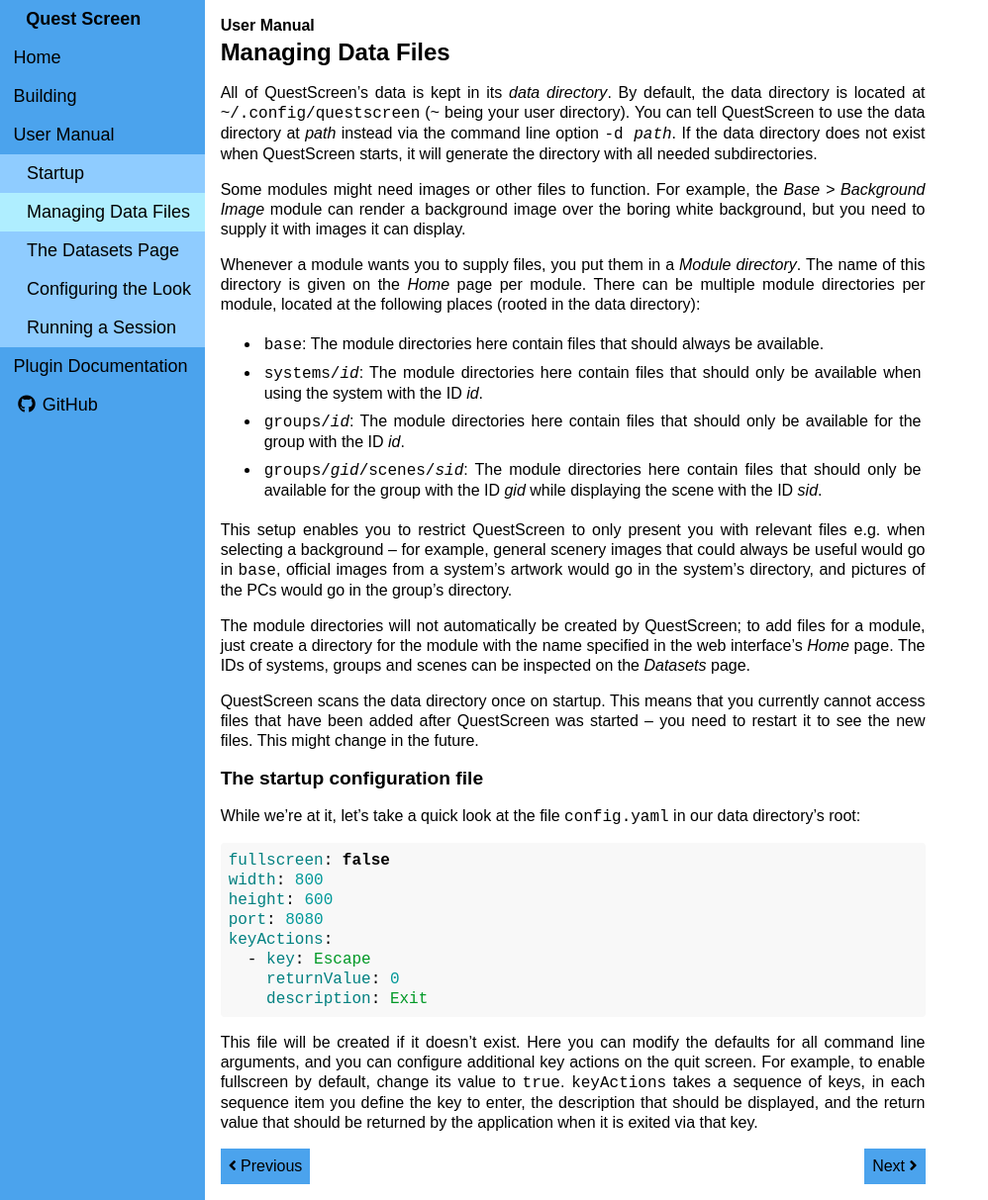
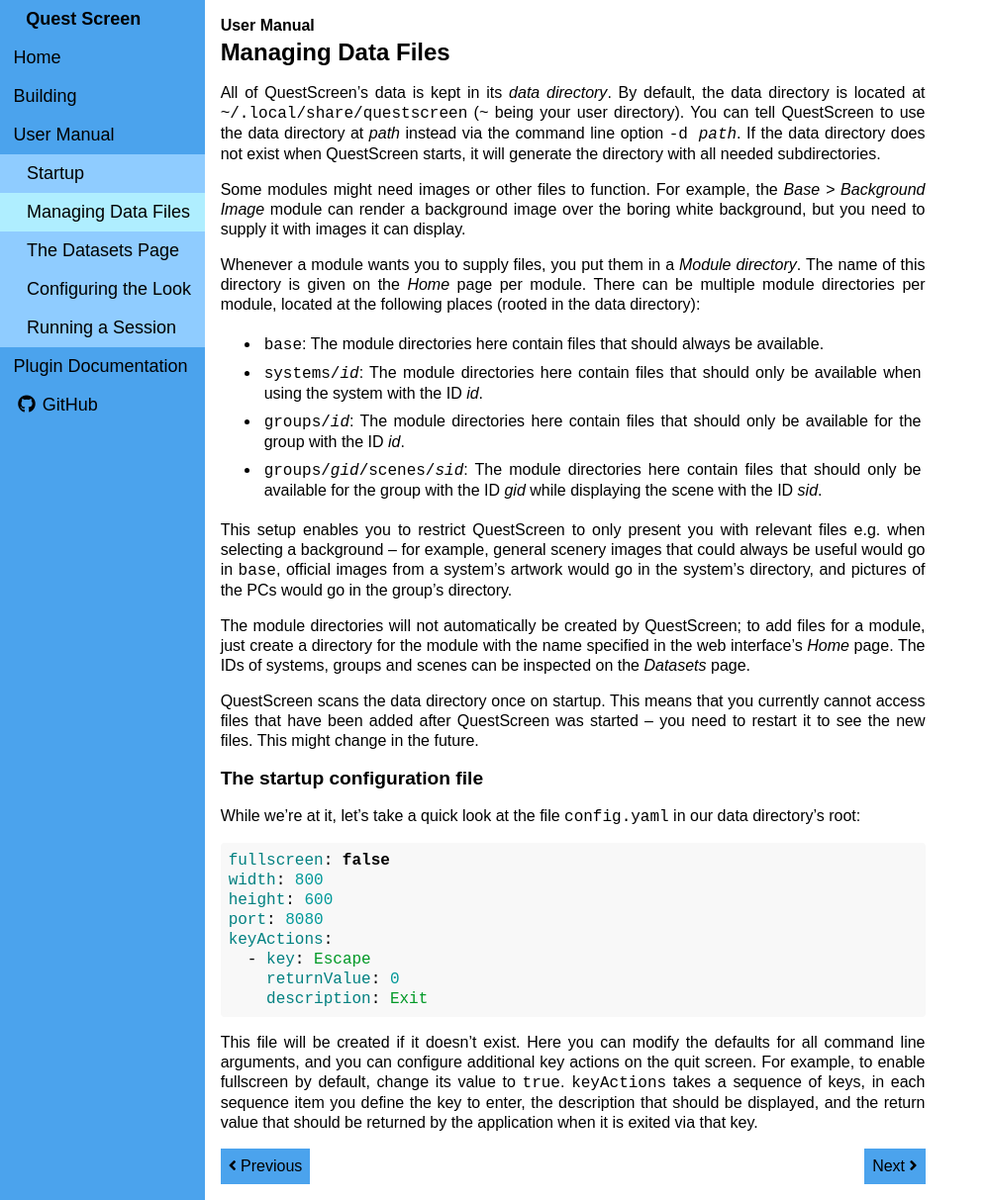
Before and after one commit to QuestScreen/website, a Jekyll site: the page built from manual/files.md, in a window 1280 px wide. Shown: the whole page at 99% size, without its empty margins (0-998 px from the left). Built offline with Jekyll 4.4.1, drawn with Linux system fonts in a browser that asks for light colours; nearby versions of some CDN libraries.

Commit message:
keep .local/share, .config is not ideal either

```diff
--- a/manual/files.md
+++ b/manual/files.md
@@ -10,7 +10,7 @@ next: /manual/datasets/
 ---
 
 All of QuestScreen's data is kept in its *data directory*.
-By default, the data directory is located at `~/.config/questscreen` (`~` being your user directory).
+By default, the data directory is located at `~/.local/share/questscreen` (`~` being your user directory).
 You can tell QuestScreen to use the data directory at *path* instead via the command line option `-d `*`path`*.
 If the data directory does not exist when QuestScreen starts, it will generate the directory with all needed subdirectories.
 
```
